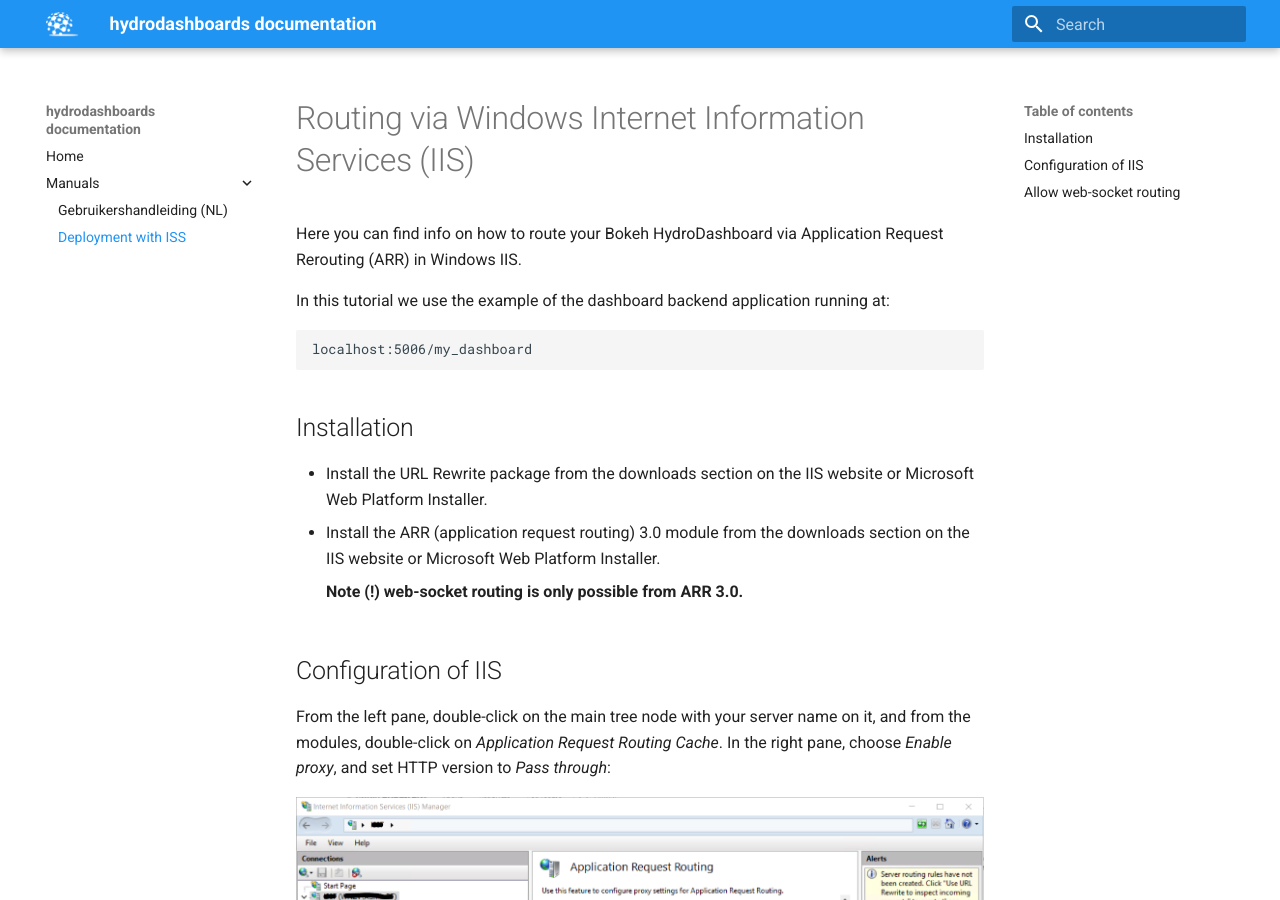
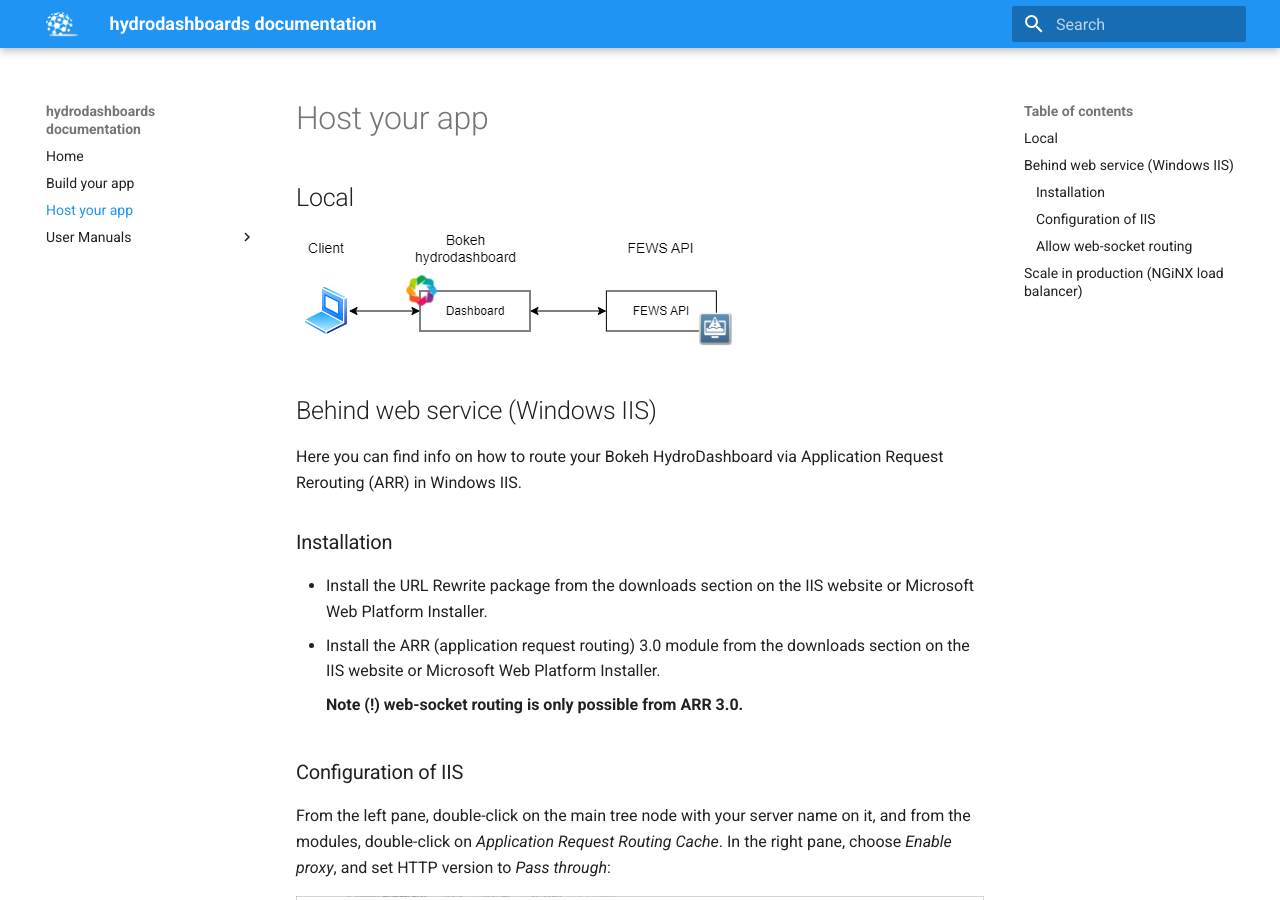
Before and after one commit to d2hydro/hydrodashboards, an MkDocs documentation site: the page built from docs/host.md, in a window 1280 px wide and 900 px high. Built offline with MkDocs 1.6.1 and Material for MkDocs 9.7.7, drawn with Linux system fonts in a browser that asks for light colours; some of the changed text lies outside the part shown.

Commit message:
updated docs

````diff
--- a/docs/manuals/routing_iis.md
+++ b/docs/host.md
@@ -1,19 +1,20 @@
-# Routing via Windows Internet Information Services (IIS)
+# Host your app
+
+## Local
+
+![](images/localhost.png "Localhost")
+
+## Behind web service (Windows IIS)
 
 Here you can find info on how to route your Bokeh HydroDashboard via Application Request Rerouting (ARR) in Windows IIS.
 
-In this tutorial we use the example of the dashboard backend application running at:
-```
-localhost:5006/my_dashboard
-```
-
-## Installation
+### Installation
 - Install the URL Rewrite package from the downloads section on the IIS website or Microsoft Web Platform Installer.
 - Install the ARR (application request routing) 3.0 module from the downloads section on the IIS website or Microsoft Web Platform Installer.
 
     <b>Note (!) web-socket routing is only possible from ARR 3.0.</b>
 
-## Configuration of IIS
+### Configuration of IIS
 From the left pane, double-click on the main tree node with your server name on it, and from the modules, double-click on *Application Request Routing Cache*. In the right pane, choose *Enable proxy*, and set HTTP version to *Pass through*:
 
 ![](images/iis_manager_proxy_settings.png "proxy settings")
@@ -38,9 +39,11 @@ You can copy-paste this section:
     </system.webServer>
 </configuration>
 ```
-## Allow web-socket routing
+### Allow web-socket routing
 After restarting your IIS the backend-app should be re-routed to the root-adress of your website. If your app runs with content you're done.
 
 If not, you will only see an empty html page without content. In this case you have to enable the *WebSocket Protocol* in the *Add Roles and Features Wizard* of your server:
 
 ![](images\iss_websocket_protocol.png "websocket protocol")
+
+## Scale in production (NGiNX load balancer)
--- a/mkdocs.yml
+++ b/mkdocs.yml
@@ -19,6 +19,7 @@ extra:
       link: https://github.com/d2hydro/hydrodashboards
 nav:
     - Home: index.md
-    - Manuals:
-        - Gebruikershandleiding (NL): manuals/user_nl.md
-        - Deployment with ISS: manuals/routing_iis.md
+    - Build your app: build.md
+    - Host your app: host.md
+    - User Manuals:
+        - Gebruikershandleiding (NL): user_manuals/user_nl.md
````
Also changed, not shown: docs/build.md (added, +13 -0 lines), docs/images/iis_manager_proxy_settings.png (renamed from docs/manuals/images/iis_manager_proxy_settings.png), docs/images/iss_web_config.png (renamed from docs/manuals/images/iss_web_config.png), docs/images/iss_websocket_protocol.png (renamed from docs/manuals/images/iss_websocket_protocol.png), docs/images/localhost.png (added), docs/images/wam_local.png (renamed from docs/manuals/images/wam_local.png), docs/images/wam_web.png (renamed from docs/manuals/images/wam_web.png), docs/user_manuals/user_nl.md (renamed from docs/manuals/user_nl.md).
